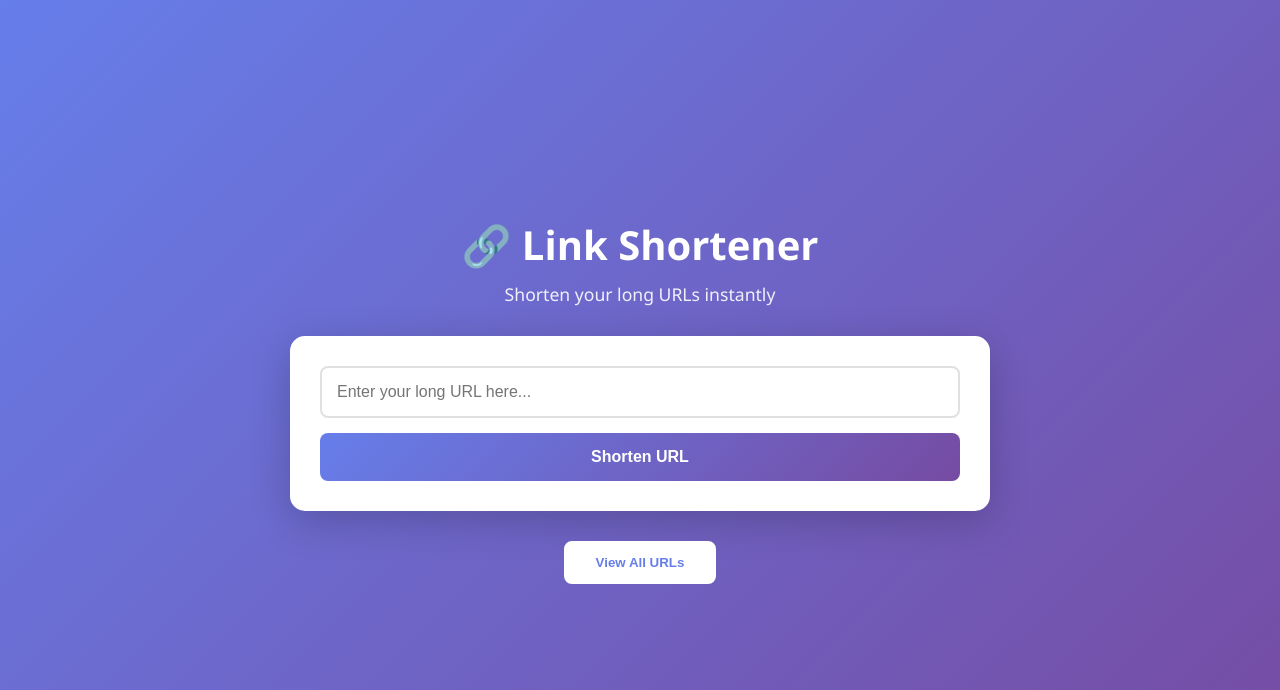
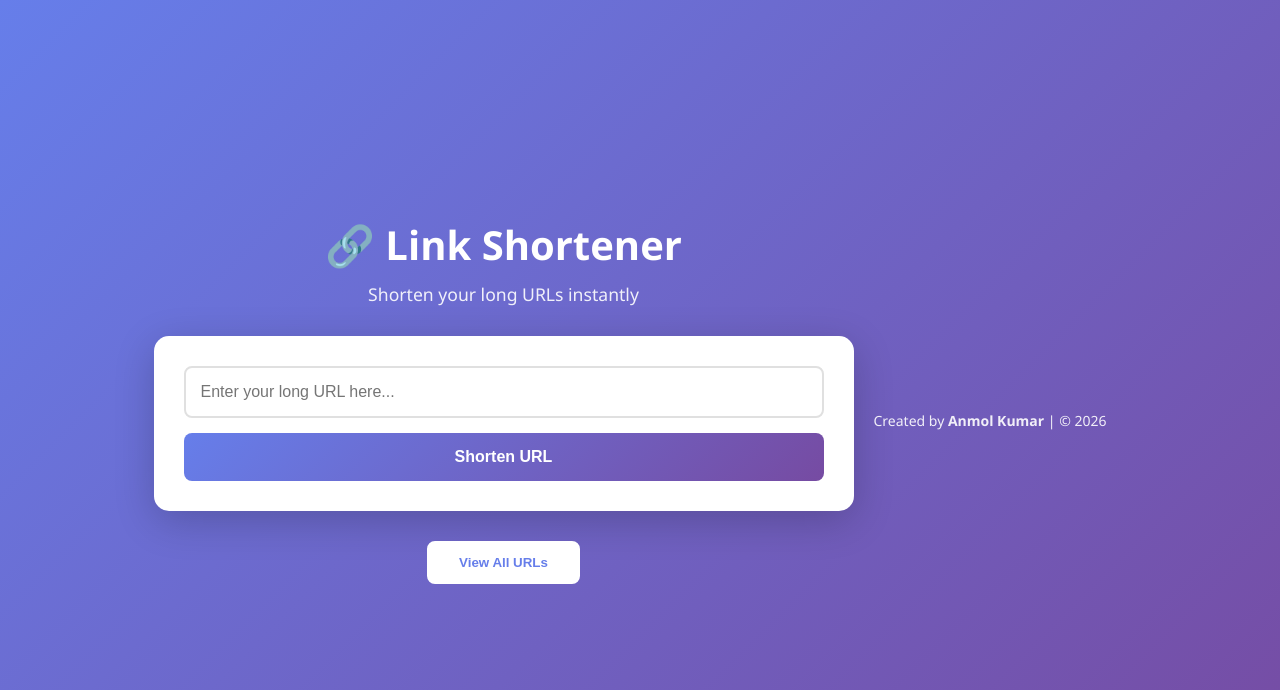
Before and after one commit to Anmol-06/linkshortner, a Flask app: page / in a window 1280 px wide. Shown: the top 690 px of the page. Run offline with Flask 3, Linux system fonts and the light colour scheme.

Commit message:
Add creator name to footer

```diff
--- a/static/style.css
+++ b/static/style.css
@@ -249,3 +249,16 @@ body {
         flex-direction: column;
     }
 }
+.footer {
+    text-align: center;
+    color: white;
+    margin-top: 40px;
+    padding: 20px;
+    font-size: 14px;
+    opacity: 0.9;
+}
+
+.footer strong {
+    font-weight: bold;
+    color: #fff;
+}
--- a/templates/index.html
+++ b/templates/index.html
@@ -41,5 +41,13 @@
     </div>
 
     <script src="{{ url_for('static', filename='script.js') }}"></script>
+    <footer class="footer">
+        <p>Created by <strong>Anmol Kumar</strong> | © 2026</p>
+    </footer>
+
+    <script src="{{ url_for('static', filename='script.js') }}"></script>
 </body>
 </html>
+
+</body>
+</html>
```
